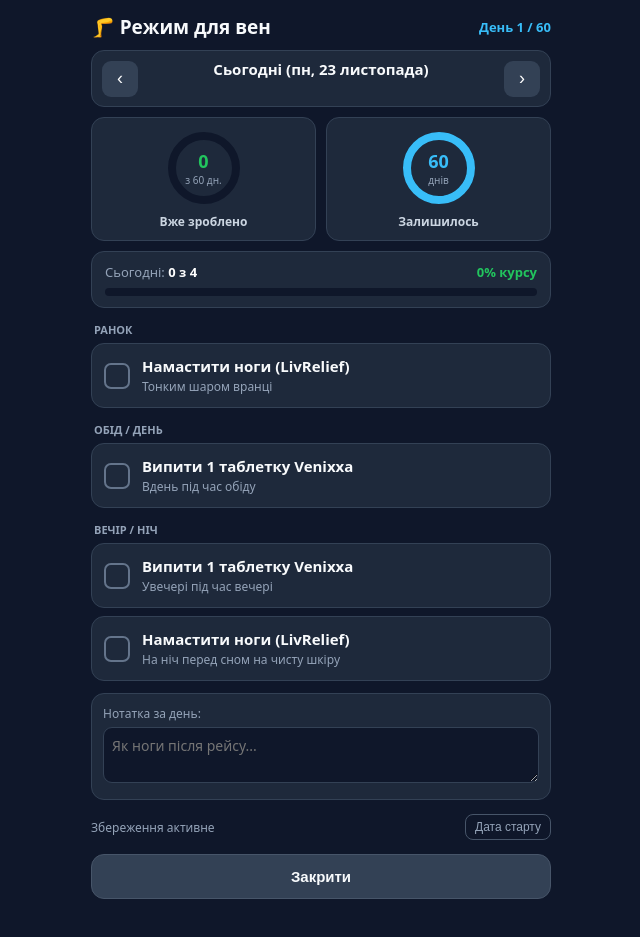
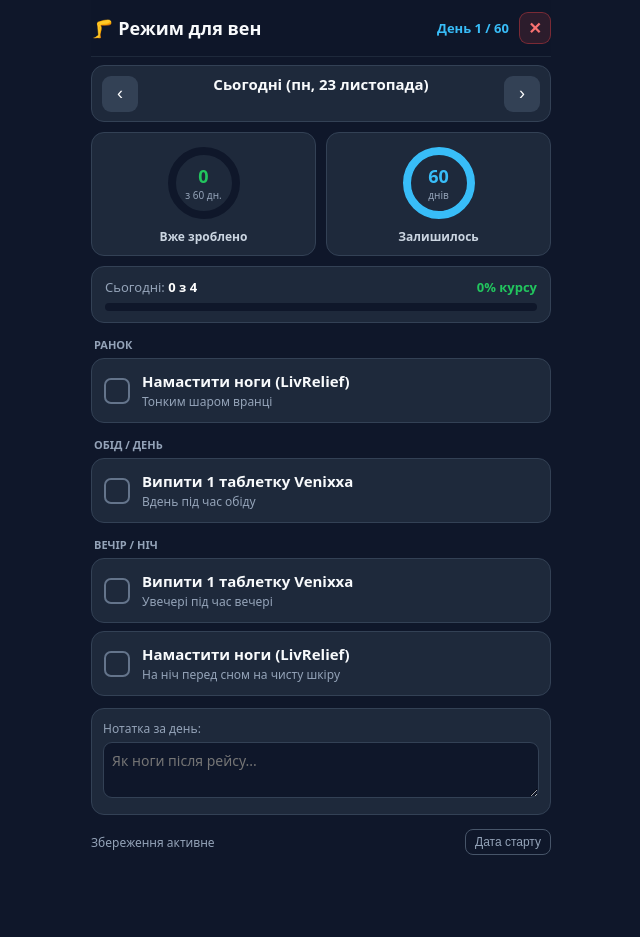
Before and after one commit to matsydin/Vein-tracker, a plain HTML site: page index.html in a window 1280 px wide. Shown: the whole page, without its empty margins (319-959 px from the left). After the commit the page ends 879 px from the top, so only its background shows below. Drawn offline with Linux system fonts and the light colour scheme.

Commit message:
Update index.html

```diff
--- a/index.html
+++ b/index.html
@@ -11,10 +11,13 @@
 <title>Режим для вен</title>
 <style>
 *{box-sizing:border-box;-webkit-tap-highlight-color:transparent}
-body{margin:0;font-family:system-ui,-apple-system,sans-serif;background:#0f172a;color:#f8fafc;padding:14px;display:flex;justify-content:center}
-.app{width:100%;max-width:460px;padding-bottom:24px}
-header,.nav,.phead,.foot{display:flex;justify-content:space-between;align-items:center}
-header{margin-bottom:10px}h1{font-size:19px;margin:0}
+body{margin:0;font-family:system-ui,-apple-system,sans-serif;background:#0f172a;color:#f8fafc;padding:0 14px 24px;display:flex;justify-content:center}
+.app{width:100%;max-width:460px}
+header{position:sticky;top:0;z-index:20;background:rgba(15,23,42,.95);backdrop-filter:blur(8px);padding:12px 0;margin-bottom:8px;border-bottom:1px solid #1e293b;display:flex;justify-content:space-between;align-items:center;gap:8px}
+h1{font-size:18px;margin:0;white-space:nowrap}
+.hright{display:flex;align-items:center;gap:10px}
+.xbtn{background:#ef444422;border:1px solid #ef444466;color:#f87171;width:32px;height:32px;border-radius:9px;font-size:16px;font-weight:700;display:flex;align-items:center;justify-content:center;cursor:pointer}
+.nav,.phead,.foot{display:flex;justify-content:space-between;align-items:center}
 .nav,.rcard,.prog,.card,.nbox{background:#1e293b;border:1px solid #334155;border-radius:13px}
 .nav{padding:8px 10px;margin-bottom:10px}
 .nbtn{background:#334155;color:#fff;border:none;border-radius:9px;width:36px;height:36px;font-size:18px}
@@ -40,12 +43,17 @@ circle{fill:none;stroke-width:8}.rbg{stroke:#0f172a}.rfg{stroke-linecap:round;tr
 .nbox{padding:11px;margin-top:12px}.nbox label{display:block;font-size:12px;color:#94a3b8;margin-bottom:5px}
 textarea{width:100%;background:#0f172a;border:1px solid #334155;border-radius:9px;color:#fff;padding:8px;font-family:inherit;font-size:14px;min-height:54px}
 .foot{margin-top:14px;font-size:12px;color:#94a3b8}.rbtn{background:none;border:1px solid #475569;color:#94a3b8;padding:5px 9px;border-radius:8px;font-size:12px}
-.cbtn{width:100%;margin-top:14px;padding:13px;background:#334155;border:1px solid #475569;border-radius:13px;color:#f8fafc;font-size:15px;font-weight:600;cursor:pointer}
 </style>
 </head>
 <body>
 <div class="app">
-<header><h1>🦵 Режим для вен</h1><span id="dB" style="font-size:13px;color:#38bdf8;font-weight:600">День 1 / 60</span></header>
+<header>
+  <h1>🦵 Режим для вен</h1>
+  <div class="hright">
+    <span id="dB" style="font-size:13px;color:#38bdf8;font-weight:600">День 1 / 60</span>
+    <button class="xbtn" id="cB" title="Закрити">✕</button>
+  </div>
+</header>
 <div class="nav">
   <button class="nbtn" id="pD">‹</button>
   <div><div class="dmain" id="dM">Сьогодні</div><div class="dsub" id="tJ">На сьогодні</div></div>
@@ -72,7 +80,6 @@ textarea{width:100%;background:#0f172a;border:1px solid #334155;border-radius:9p
 <div class="stitle">Вечір / Ніч</div><div id="eT"></div>
 <div class="nbox"><label for="dNt">Нотатка за день:</label><textarea id="dNt" placeholder="Як ноги після рейсу..."></textarea></div>
 <div class="foot"><span>Збереження активне</span><button class="rbtn" id="rB">Дата старту</button></div>
-<button class="cbtn" id="cB">Закрити</button>
 </div>
 <script>
 if('serviceWorker'in navigator)navigator.serviceWorker.register('/Vein-tracker/sw.js');
@@ -97,7 +104,7 @@ function render(){
   $('tJ').style.visibility=k===tk?'hidden':'visible';
   const df=Math.floor((cur-new Date(st()+'T12:00:00'))/864e5)+1;
   $('dB').textContent=df>=1?'День '+df+' / 60':'До старту';
-  const dn=Math.min(G,Object.values(d).filter(x=>x.checks&&T.filter(t=>x.checks[t.id]).length>=1).length),lf=Math.max(0,G-dn);
+  const dn=Math.min(G,Object.values(d).filter(x=>x.checks&&Object.keys(x.checks).length>=1).length),lf=Math.max(0,G-dn);
   $('dN').textContent=dn;$('lN').textContent=lf;
   $('dR').style.strokeDashoffset=C*(1-dn/G);$('lR').style.strokeDashoffset=C*(1-lf/G);
   $('pL').textContent=Math.round(dn/G*100)+'% курсу';
```
